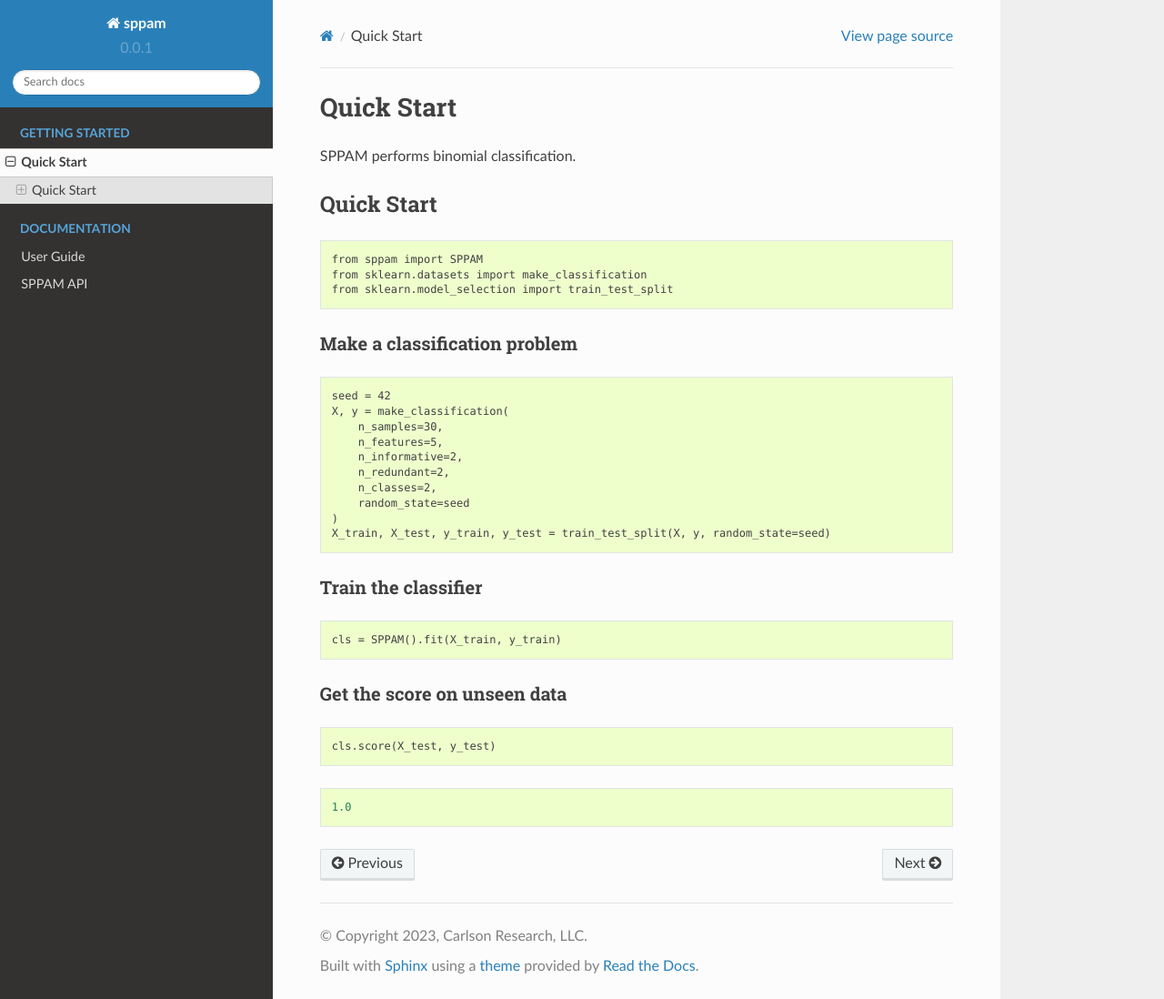
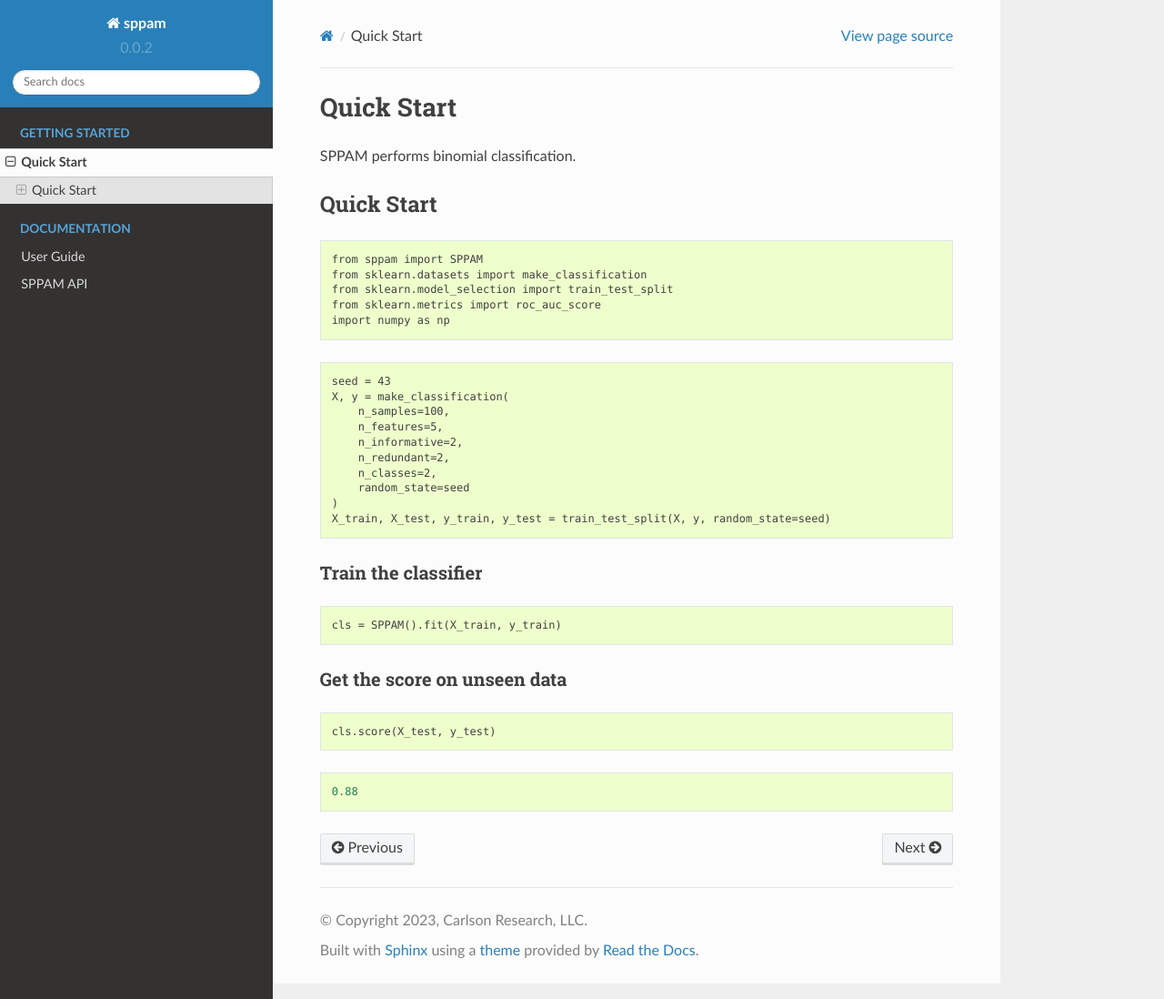
Before and after one commit to hrolfrc/sppam, a Sphinx documentation site: the page built from doc/quick_start.rst, in a window 1280 px wide and 1098 px high. Shown: the whole window at 91% size. Built offline with Sphinx 7.4.7 and the Read the Docs theme 2.0.0, drawn with Linux system fonts in a browser that asks for light colours; formulas are drawn with MathJax 3; pages that are not in the unit, such as notebooks, are missing from menus.

Commit message:
fixed bugs

```diff
--- a/doc/api.rst
+++ b/doc/api.rst
@@ -8,7 +8,7 @@
 
 
 Classifier
-=========
+==========
 
 .. autosummary::
    :toctree: generated/
--- a/doc/quick_start.rst
+++ b/doc/quick_start.rst
@@ -12,15 +12,14 @@
     from sppam import SPPAM
     from sklearn.datasets import make_classification
     from sklearn.model_selection import train_test_split
-
-Make a classification problem
-^^^^^^^^^^^^^^^^^^^^^^^^^^^^^
+    from sklearn.metrics import roc_auc_score
+    import numpy as np
 
 .. code:: ipython2
 
-    seed = 42
+    seed = 43
     X, y = make_classification(
-        n_samples=30,
+        n_samples=100,
         n_features=5,
         n_informative=2,
         n_redundant=2,
@@ -48,4 +47,4 @@
 
 .. parsed-literal::
 
-    1.0
+    0.88
--- a/sppam/_version.py
+++ b/sppam/_version.py
@@ -1 +1 @@
-__version__ = "0.0.1"
+__version__ = "0.0.2"
```
